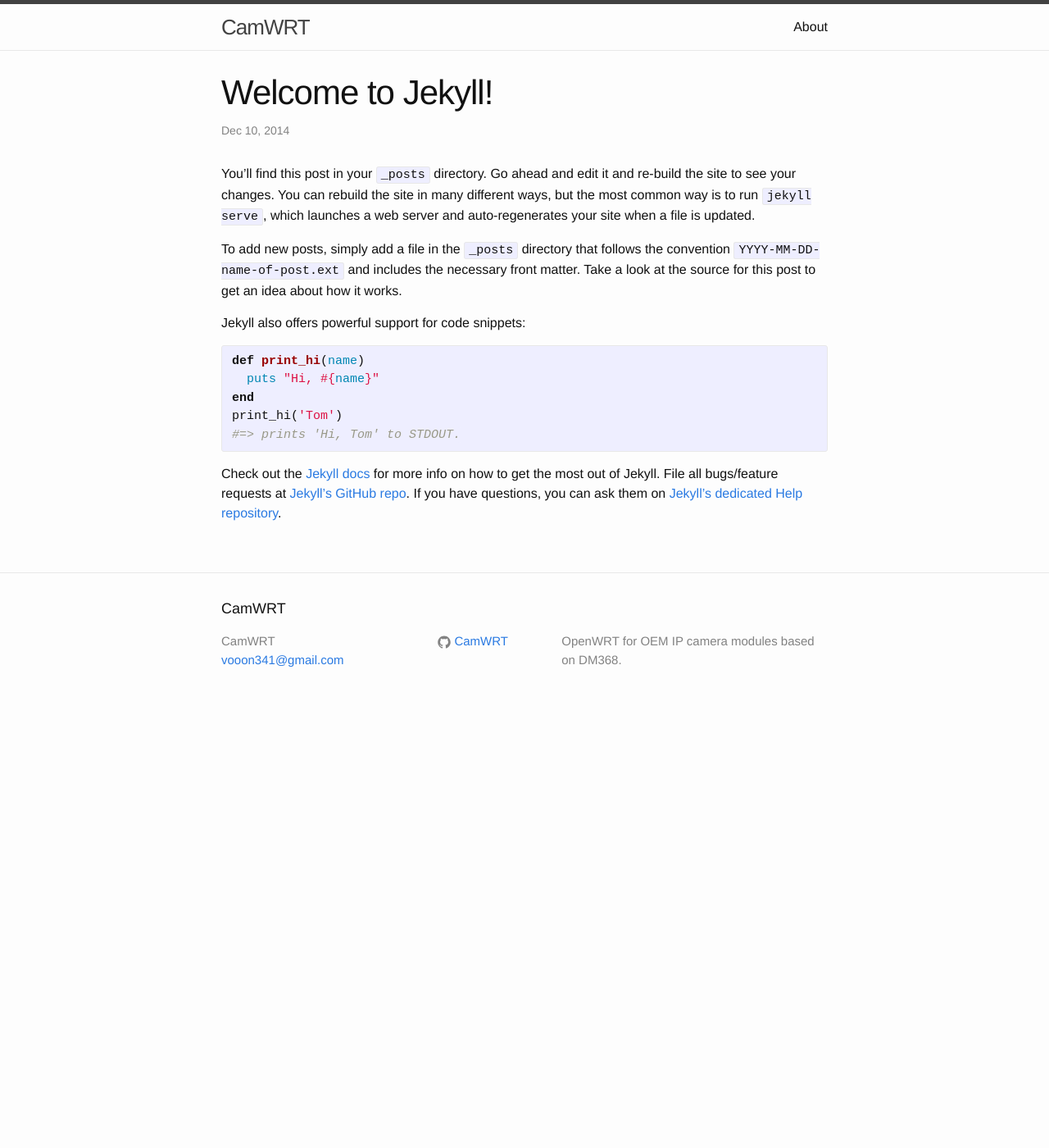
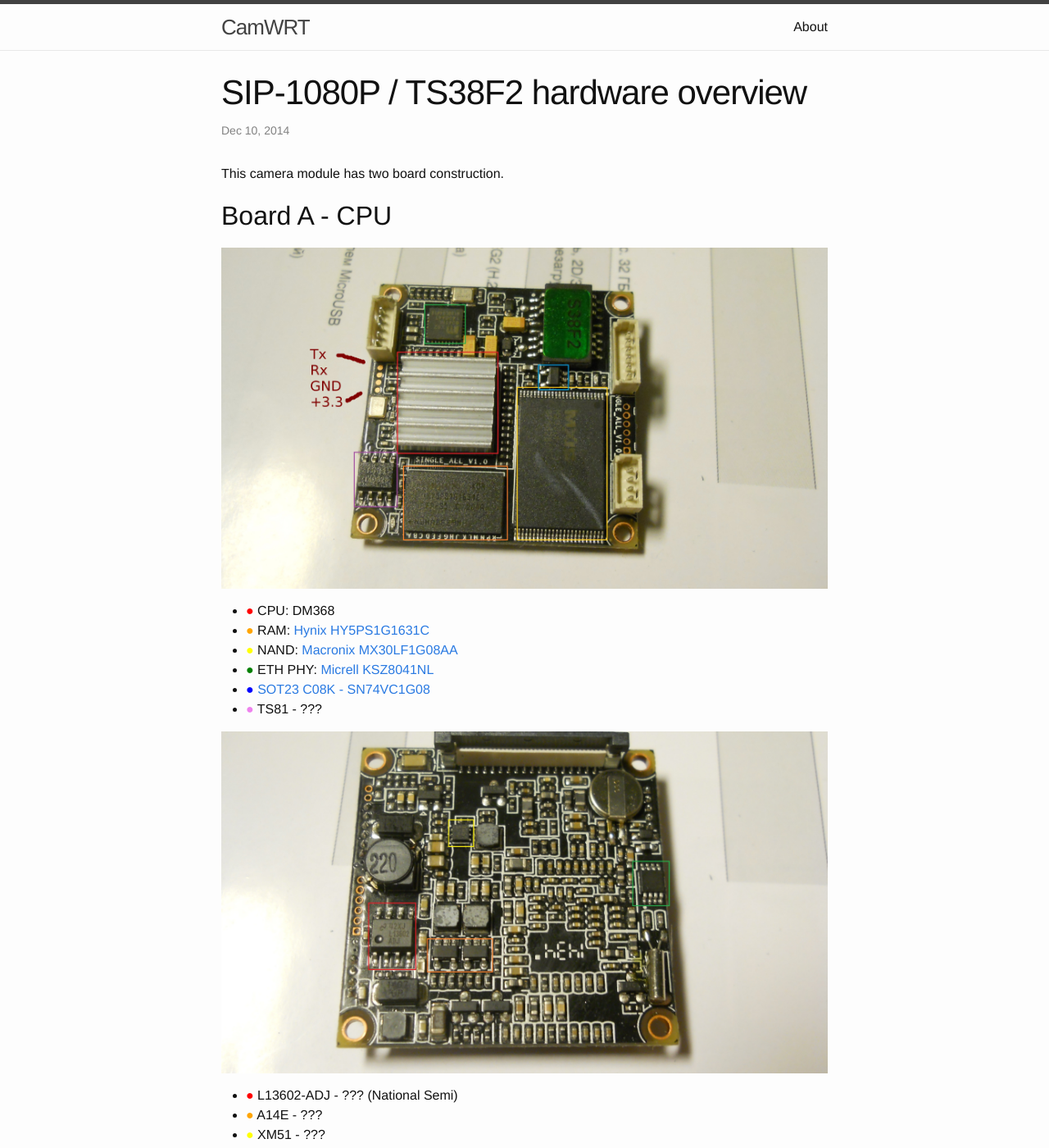
Before and after one commit to CamWRT/camwrt.github.io, a Jekyll site: the page built from _posts/2014-12-10-hw-overview.md, in a window 1280 px wide and 1400 px high. Shown: the whole window at 82% size. Built offline with Jekyll 4.4.1, drawn with Linux system fonts in a browser that asks for light colours; some of the changed text lies outside the part shown.

Commit message:
Add dmesg and hw overview articles.

```diff
--- a/_posts/2014-12-10-hw-overview.md
+++ b/_posts/2014-12-10-hw-overview.md
@@ -1,25 +1,39 @@
 ---
 layout: post
-title:  "Welcome to Jekyll!"
+title:  "SIP-1080P / TS38F2 hardware overview"
 date:   2014-12-10 02:09:57
-categories: jekyll update
+categories: hacking
 ---
-You’ll find this post in your `_posts` directory. Go ahead and edit it and re-build the site to see your changes. You can rebuild the site in many different ways, but the most common way is to run `jekyll serve`, which launches a web server and auto-regenerates your site when a file is updated.
 
-To add new posts, simply add a file in the `_posts` directory that follows the convention `YYYY-MM-DD-name-of-post.ext` and includes the necessary front matter. Take a look at the source for this post to get an idea about how it works.
+This camera module has two board construction.
 
-Jekyll also offers powerful support for code snippets:
 
-{% highlight ruby %}
-def print_hi(name)
-  puts "Hi, #{name}"
-end
-print_hi('Tom')
-#=> prints 'Hi, Tom' to STDOUT.
-{% endhighlight %}
+Board A - CPU
+-------------
 
-Check out the [Jekyll docs][jekyll] for more info on how to get the most out of Jekyll. File all bugs/feature requests at [Jekyll’s GitHub repo][jekyll-gh]. If you have questions, you can ask them on [Jekyll’s dedicated Help repository][jekyll-help].
+![board A top](/files/hw-overview/brd_a_top.jpg)
 
-[jekyll]:      http://jekyllrb.com
-[jekyll-gh]:   https://github.com/jekyll/jekyll
-[jekyll-help]: https://github.com/jekyll/jekyll-help
+* <span style="color:red">&#x25cf;</span> CPU: DM368
+* <span style="color:orange">&#x25cf;</span> RAM: [Hynix HY5PS1G1631C](https://www.google.ru/url?sa=t&rct=j&q=&esrc=s&source=web&cd=1&cad=rja&uact=8&ved=0CB4QFjAA&url=http%3A%2F%2Fwww.hynix.com%2Fdatasheet%2Fpdf%2Fdram%2FHY5PS1G4%25288.16%252931C%2528L%2529FP%2528Rev0.3%2529.pdf&ei=pCCDVO3hE-HRywPrioA4&usg=AFQjCNFzxSw8tQDbj9IMpbyNHim1wm2qAw&sig2=_0JJbRDA_31JLqiBA6PPOg&bvm=bv.80642063,d.bGQ)
+* <span style="color:yellow">&#x25cf;</span> NAND: [Macronix MX30LF1G08AA](http://www.macronix.com/en-us/Product/Pages/ProductDetail.aspx?PartNo=MX30LF1G08AA)
+* <span style="color:green">&#x25cf;</span> ETH PHY: [Micrell KSZ8041NL](http://www.micrel.com/_PDF/Ethernet/datasheets/ksz8041nl.pdf)
+* <span style="color:blue">&#x25cf;</span> [SOT23 C08K - SN74VC1G08](http://www.ti.com/lit/ds/symlink/sn74lvc1g08.pdf)
+* <span style="color:violet">&#x25cf;</span> TS81 - ???
+
+
+![board A botton](/files/hw-overview/brd_a_bottom.jpg)
+
+* <span style="color:red">&#x25cf;</span> L13602-ADJ - ??? (National Semi)
+* <span style="color:orange">&#x25cf;</span> A14E - ???
+* <span style="color:yellow">&#x25cf;</span> XM51 - ???
+* <span style="color:green">&#x25cf;</span> 4337UF - looks like 24AA05 I2C EEPROM
+
+
+Board B - Sensor
+----------------
+
+![board B top](/files/hw-overview/brd_b_top.jpg)
+
+![board B botton](/files/hw-overview/brd_b_bottom.jpg)
+
+* <span style="color:red">&#x25cf;</span> [AD8051ART (OPAMP)](http://www.digikey.com/product-detail/en/AD8051ART-REEL7/AD8051ART-REEL7CT-ND/656161)
```
Also changed, not shown: _posts/2014-12-10-dmesg.md (+6 -3 lines), files/brd-overview/brd_b_bottom.jpg (deleted), files/brd-overview/brd_b_top.jpg (deleted), files/hw-overview/brd_a_bottom.jpg (renamed from files/brd-overview/brd_a_bottom.jpg), files/hw-overview/brd_a_top.jpg (renamed from files/brd-overview/brd_a_top.jpg), 3 other files.
